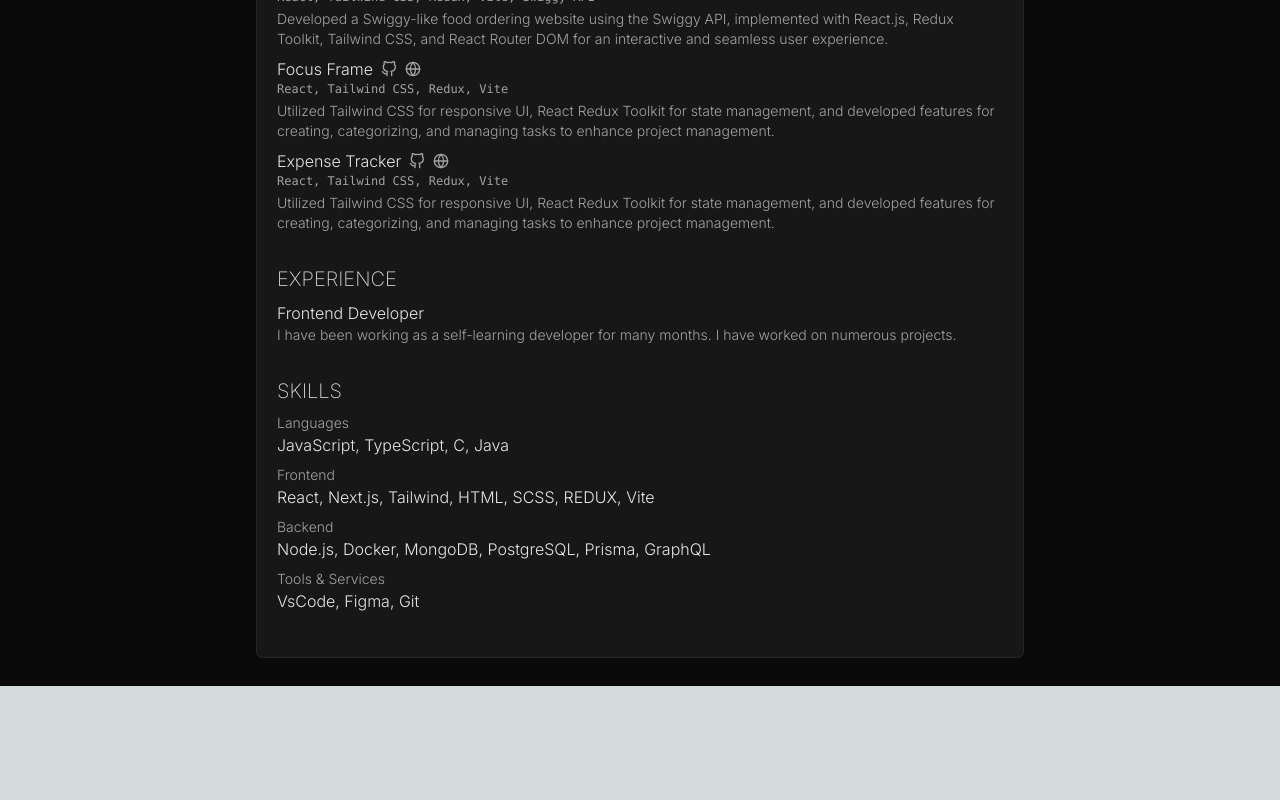
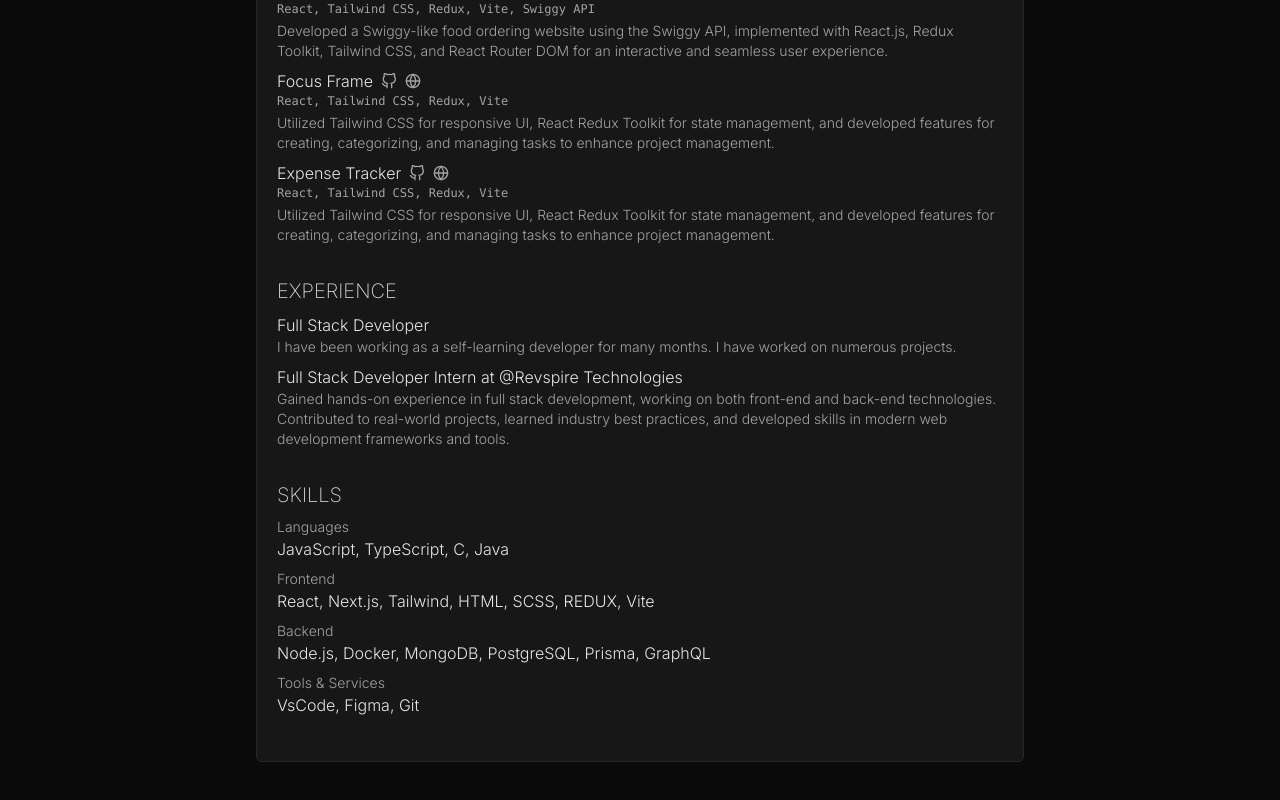
Before and after one commit to abhinav7895/cv, a Next.js app: page / in a window 1280 px wide. Shown: the part 684-1484 px from the top of the page. Before the commit the page ends 1370 px from the top, so only its background shows below. Built offline with nearby package versions, Linux system fonts and the light colour scheme.

Commit message:
refactor: Update summary to reflect full stack development experience

```diff
--- a/cv.config.ts
+++ b/cv.config.ts
@@ -5,7 +5,7 @@ import { RiTwitterXFill } from "react-icons/ri";
 export const name = "Abhinav Yadav"
 
 // summary
-export const summary = "I'm a frontend developer from India, focusing on creating user-friendly, visually appealing, and accessible websites."
+export const summary = "I'm a full stack developer from India, focusing on creating user-friendly, visually appealing, and accessible websites."
 
 // education
 export const educationDetails = [
@@ -88,8 +88,12 @@ export const projectDetails = [
 // experince
 export const experienceDetails = [
     {
-        title: 'Frontend Developer',
+        title: 'Full Stack Developer',
         description: 'I have been working as a self-learning developer for many months. I have worked on numerous projects.'
+    },
+    {
+        title: 'Full Stack Developer Intern at @Revspire Technologies',
+        description: 'Gained hands-on experience in full stack development, working on both front-end and back-end technologies. Contributed to real-world projects, learned industry best practices, and developed skills in modern web development frameworks and tools.'
     }
 ];
 
--- a/src/app/layout.tsx
+++ b/src/app/layout.tsx
@@ -27,7 +27,7 @@ export default function RootLayout({
       <head>
         <link rel="icon" type="image/png" href="/favicon.ico" />
       </head>
-      <body className={inter.className + " "}>{children}</body>
+      <body className={inter.className + " bg-neutral-950"}>{children}</body>
     </html>
   );
 }
--- a/src/app/page.tsx
+++ b/src/app/page.tsx
@@ -9,8 +9,8 @@ import Skills from "@/components/Skills";
 
 export default function Home() {
   return (
-    <main className=" w-full  bg-neutral-950 p-3 sm:p-7  ">
-      <div className="w-full max-w-3xl  min-h-screen mx-auto  flex px-4 sm:px-5 py-8 flex-col gap-2 h-full bg-neutral-900 rounded-md border border-neutral-800">
+    <main className=" w-full  bg-neutral-950 px-3 py-7 min-h-screen  overflow-scroll sm:p-10  ">
+      <div className="w-full max-w-3xl   mx-auto  flex px-4 sm:px-5 py-8 flex-col gap-2 h-full bg-neutral-900 rounded-md border border-neutral-800">
         <Name>
           {name}
         </Name>
```
